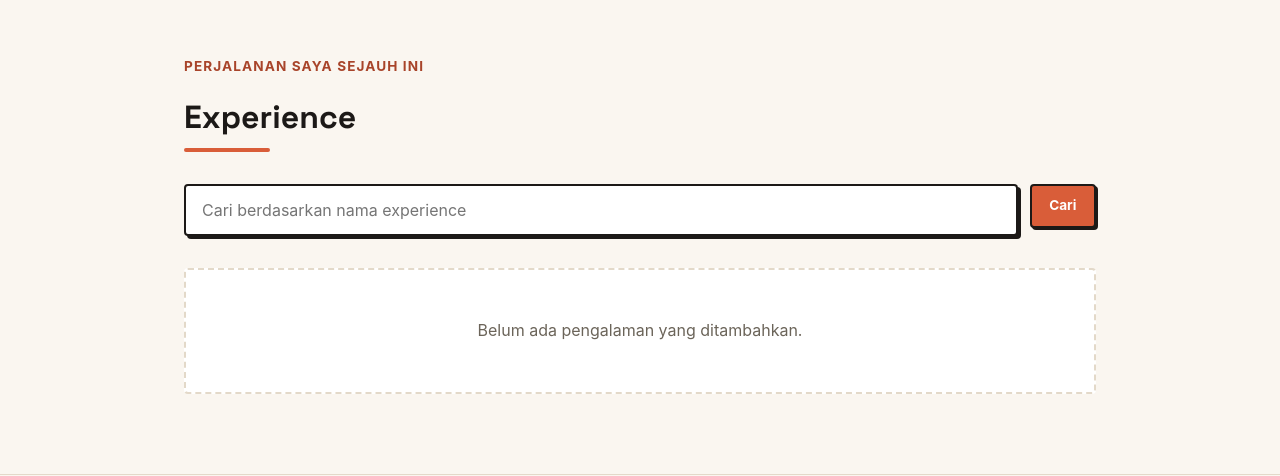
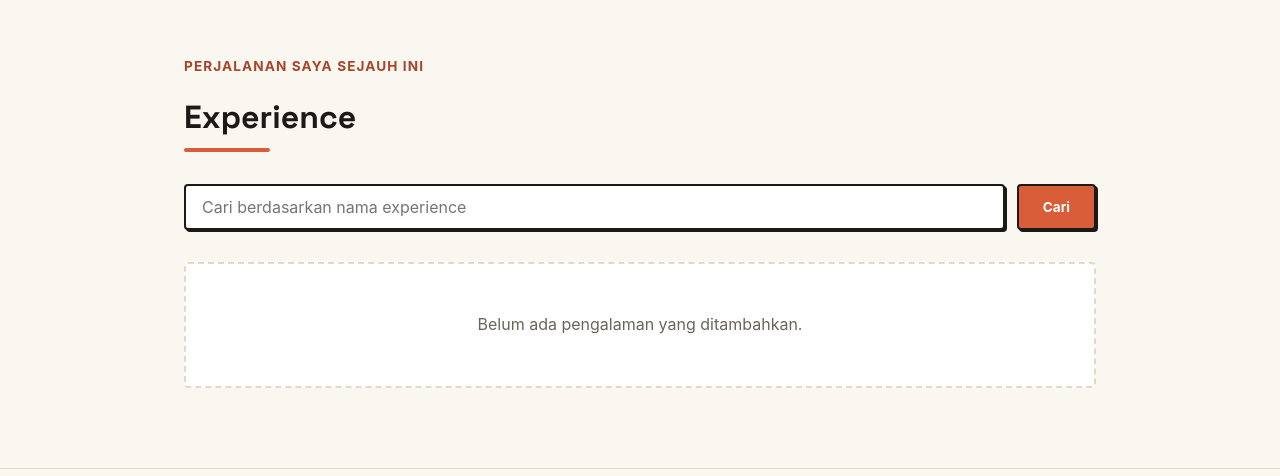
Before and after one commit to Abyaz1/myportofolio, a Django app: page /experience/ in a window 1280 px wide. Shown: the part 74-550 px from the top of the page. Run offline with Django 5.2, Linux system fonts and the light colour scheme; data that the repository does not hold is empty.

Commit message:
fix: perbaiki pemotongan thumbnail experience dan selaraskan ukuran pencarian

```diff
--- a/static/css/style.css
+++ b/static/css/style.css
@@ -538,10 +538,12 @@
 .project-image {
     display: block;
     width: 100%;
-    height: 110px;
-    object-fit: cover;
+    height: 135px;
+    object-fit: contain;
+    background-color: #ffffff;
     border: 2px solid var(--ink);
     border-radius: var(--radius);
+    padding: 0.5rem;
     margin-bottom: 0.75rem;
 }
 
@@ -562,27 +564,40 @@
 
 .project-search {
     display: flex;
+    align-items: stretch;
     gap: 0.75rem;
     margin-bottom: 2rem;
 }
 
 .project-search__input {
-    width: 100%;
+    flex: 1;
     min-width: 0;
-    padding: 0.7rem 1rem;
+    height: 46px;
+    padding: 0 1rem;
     border: 2px solid var(--ink);
     border-radius: var(--radius);
     background: #fff;
     color: var(--ink);
-    box-shadow: 3px 3px 0px var(--ink);
+    box-shadow: 2px 2px 0px var(--ink);
     font: inherit;
     transition: border-color 0.2s ease, box-shadow 0.2s ease;
+    -webkit-appearance: none;
+    appearance: none;
+    box-sizing: border-box;
 }
 
 .project-search__input:focus {
     outline: none;
     border-color: var(--accent);
-    box-shadow: 4px 4px 0px var(--accent);
+    box-shadow: 3px 3px 0px var(--accent);
+}
+
+.project-search .button {
+    height: 46px;
+    padding: 0 1.5rem;
+    box-shadow: 2px 2px 0px var(--ink);
+    box-sizing: border-box;
+    white-space: nowrap;
 }
 
 .project-actions {
@@ -715,10 +730,13 @@
 
     .project-search {
         flex-direction: column;
+        width: 100%;
     }
 
+    .project-search__input,
     .project-search .button {
         width: 100%;
+        box-sizing: border-box;
     }
 
     .project-delete-modal {
```
